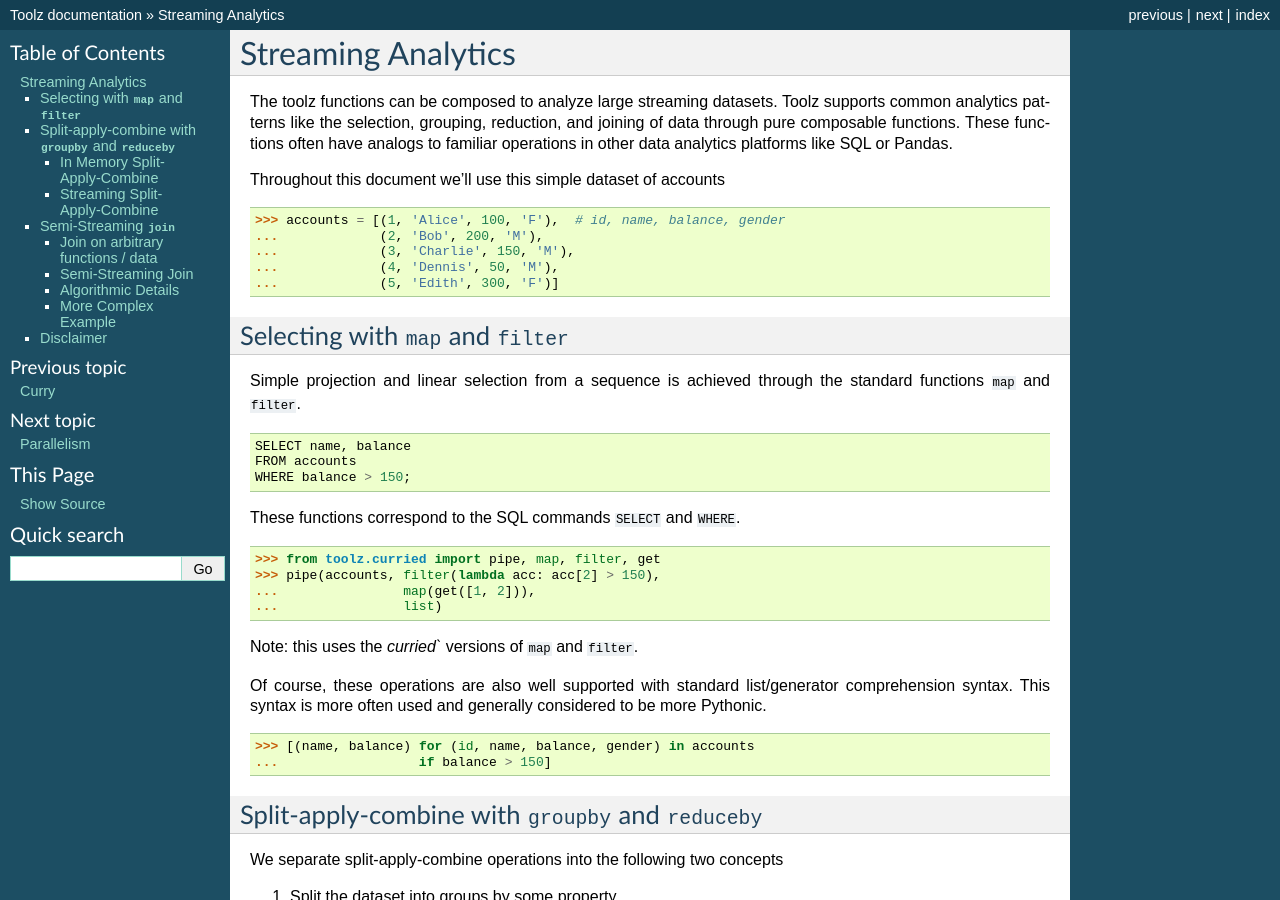
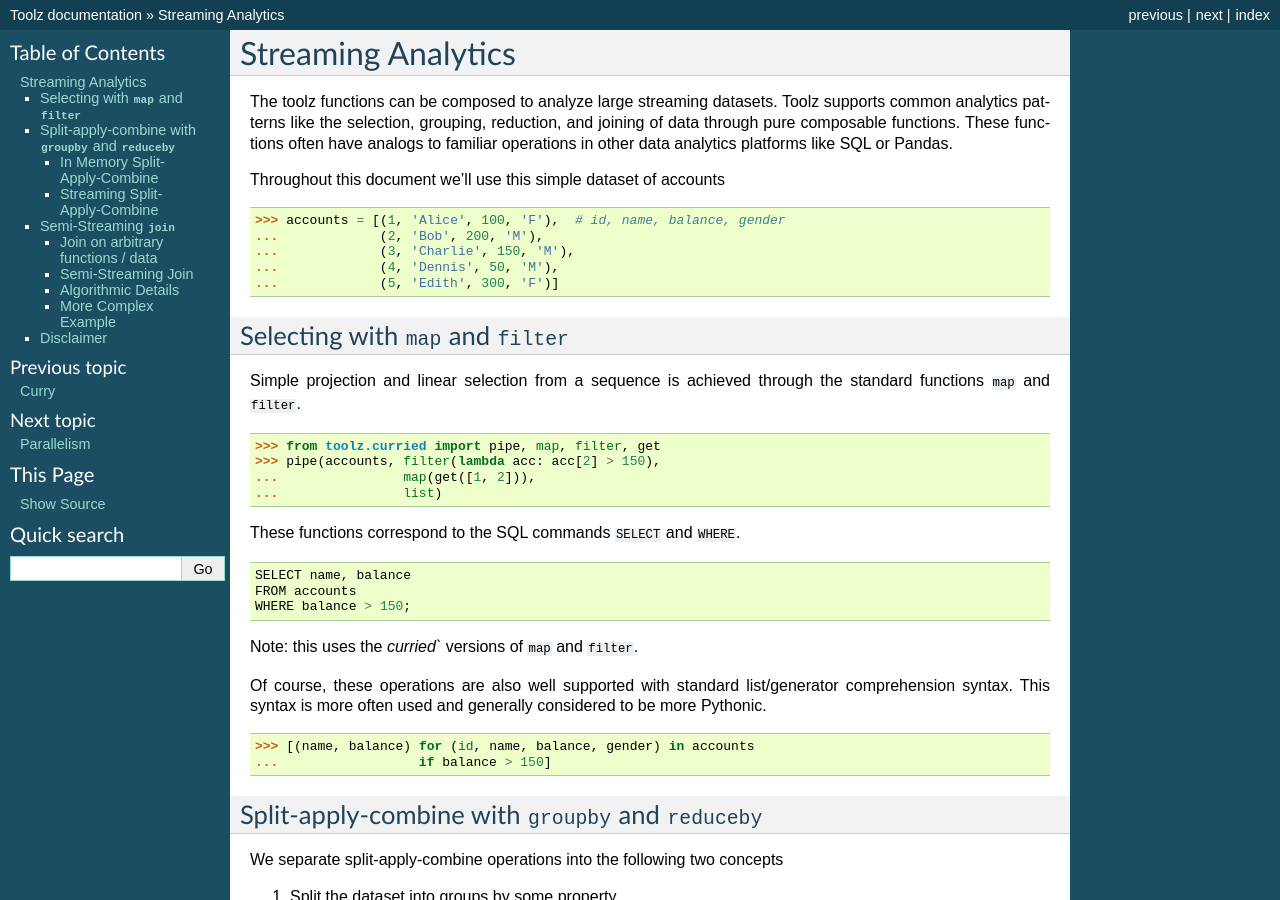
Before and after one commit to pytoolz/toolz, a Sphinx documentation site: the page built from doc/source/streaming-analytics.rst, in a window 1280 px wide and 900 px high. Built offline with Sphinx 7.4.7, drawn with Linux system fonts in a browser that asks for light colours; the version number could not be read and is left out.

```diff
--- a/doc/source/streaming-analytics.rst
+++ b/doc/source/streaming-analytics.rst
@@ -25,18 +25,18 @@ standard functions ``map`` and ``filter``.
 
 .. code::
 
-   SELECT name, balance
-   FROM accounts
-   WHERE balance > 150;
+   >>> from toolz.curried import pipe, map, filter, get
+   >>> pipe(accounts, filter(lambda acc: acc[2] > 150),
+   ...                map(get([1, 2])),
+   ...                list)
 
 These functions correspond to the SQL commands ``SELECT`` and ``WHERE``.
 
 .. code::
 
-   >>> from toolz.curried import pipe, map, filter, get
-   >>> pipe(accounts, filter(lambda acc: acc[2] > 150),
-   ...                map(get([1, 2])),
-   ...                list)
+   SELECT name, balance
+   FROM accounts
+   WHERE balance > 150;
 
 Note: this uses the `curried`` versions of ``map`` and ``filter``.
 
```
